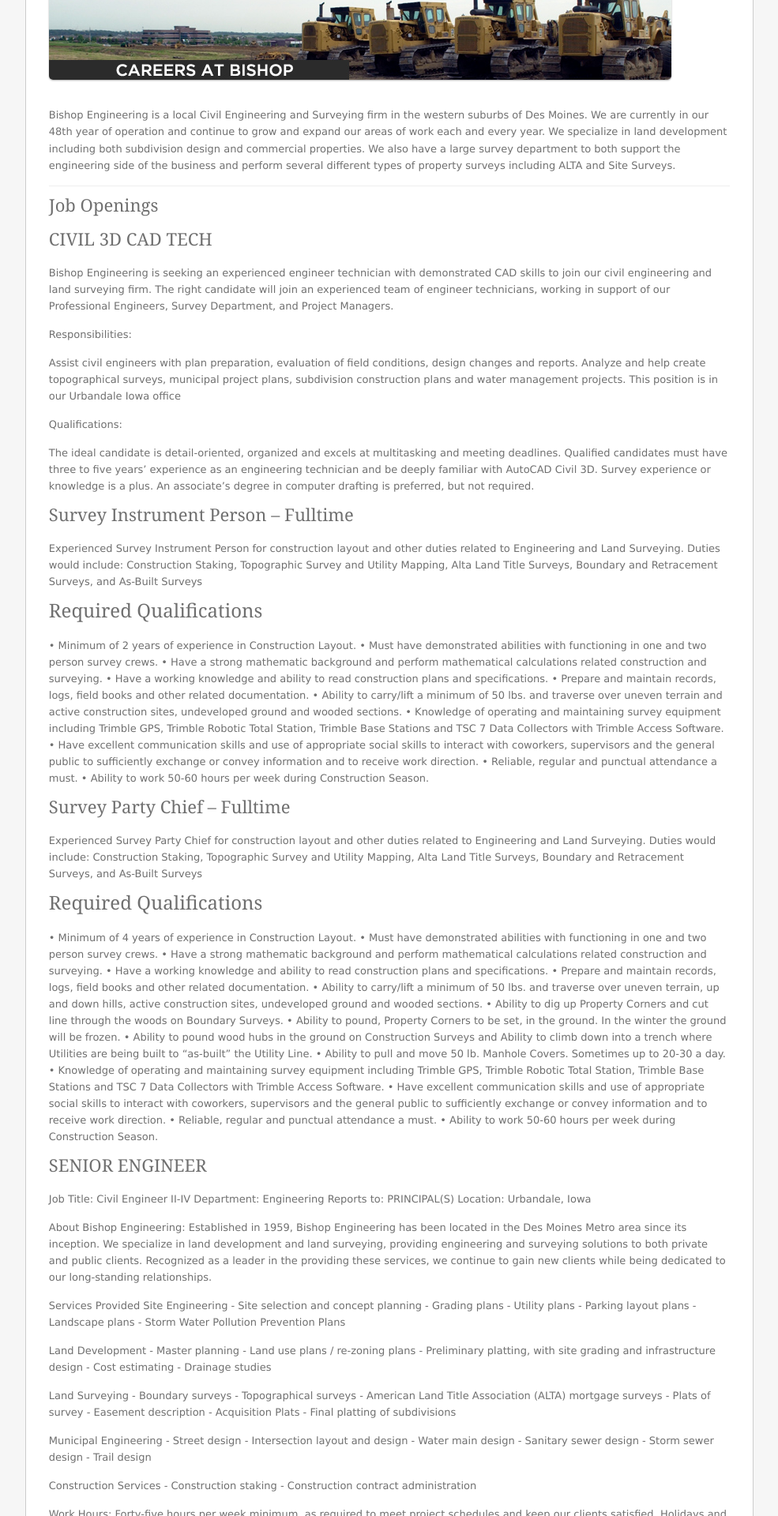
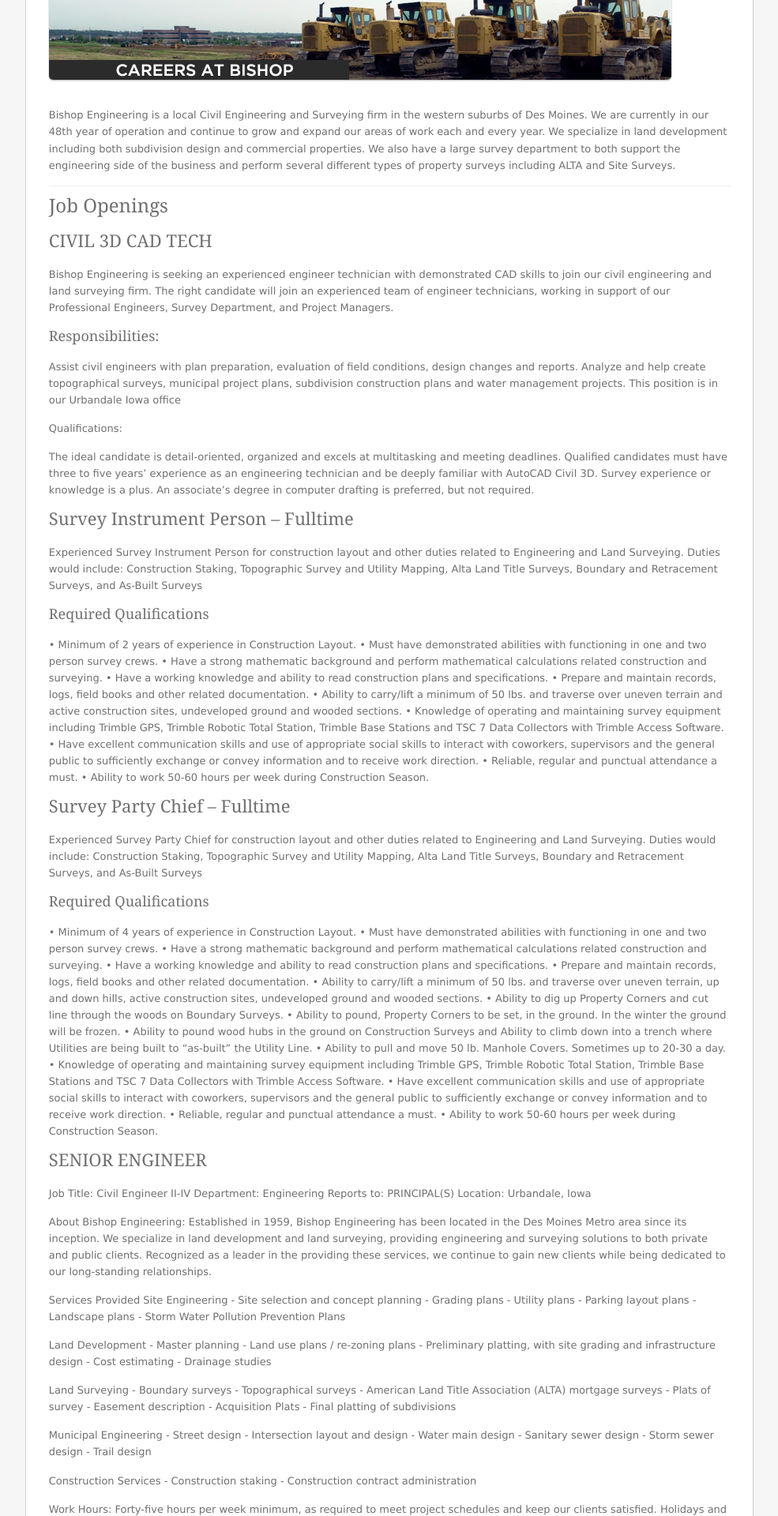
Before and after one commit to bishopengr/bishopengr.com, a Jekyll site: the page built from careers.md, in a window 1280 px wide. Shown: the part 347-2267 px from the top of the page at 79% size, without its empty margins (147-1132 px from the left). Built offline with Jekyll 4.4.1, drawn with Linux system fonts in a browser that asks for light colours; some web fonts are replaced.

```diff
--- a/careers.md
+++ b/careers.md
@@ -31,7 +31,7 @@ Qualified candidates must have three to five years’ experience as an engineeri
 ## Survey Instrument Person – Fulltime
 
 Experienced Survey Instrument Person for construction layout and other duties related to Engineering and Land Surveying.  Duties would include: Construction Staking, Topographic Survey and Utility Mapping, Alta Land Title Surveys, Boundary and Retracement Surveys, and As-Built Surveys
-# Required Qualifications
+### Required Qualifications
 •	Minimum of 2 years of experience in Construction Layout.
 •	Must have demonstrated abilities with functioning in one and two person survey crews.
 •	Have a strong mathematic background and perform mathematical calculations related construction and surveying.
@@ -46,7 +46,7 @@ Experienced Survey Instrument Person for construction layout and other duties re
 ## Survey Party Chief – Fulltime
 
 Experienced Survey Party Chief for construction layout and other duties related to Engineering and Land Surveying.  Duties would include: Construction Staking, Topographic Survey and Utility Mapping, Alta Land Title Surveys, Boundary and Retracement Surveys, and As-Built Surveys
-# Required Qualifications
+### Required Qualifications
 •	Minimum of 4 years of experience in Construction Layout.
 •	Must have demonstrated abilities with functioning in one and two person survey crews.
 •	Have a strong mathematic background and perform mathematical calculations related construction and surveying.
```
Also changed, not shown: other parts of careers.md (+2 -2 lines).
